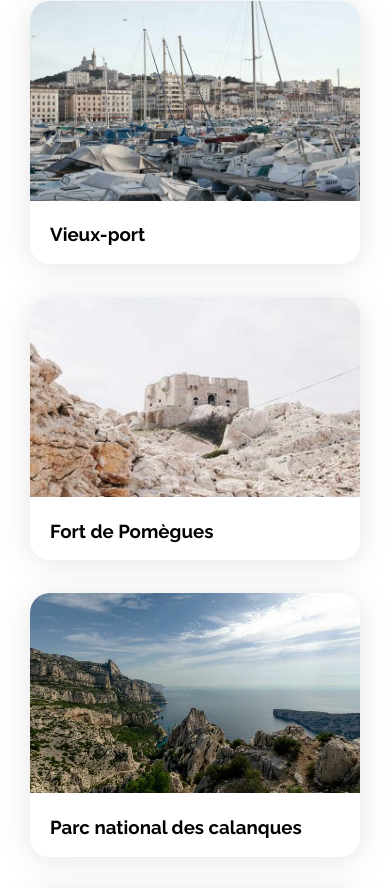
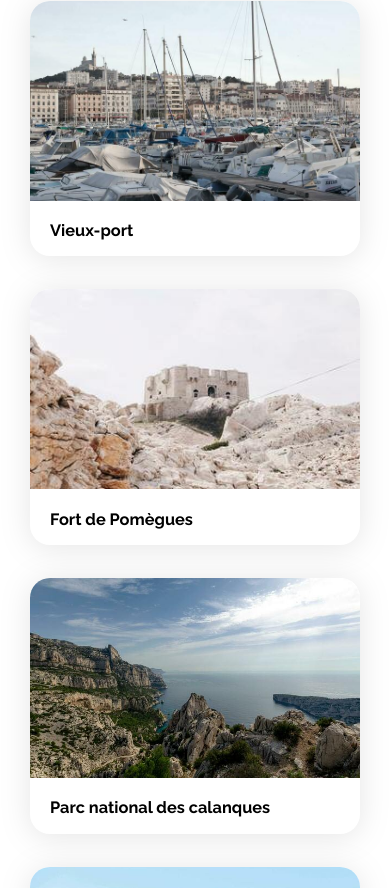
Before and after one commit to Stev44/Projet-HTML-CSS, a plain HTML site: page index.html in a window 390 px wide. Shown: the part 3054-3942 px from the top of the page. Drawn offline with Linux system fonts and the light colour scheme.

Commit message:
Update tablet.css

```diff
--- a/css/tablet.css
+++ b/css/tablet.css
@@ -57,6 +57,10 @@
         height: 200px;
     }
 
+    .activiteTitle {
+        font-size: 14px;
+    }
+
     .footer {
         margin-top: 60px;
     }
```
